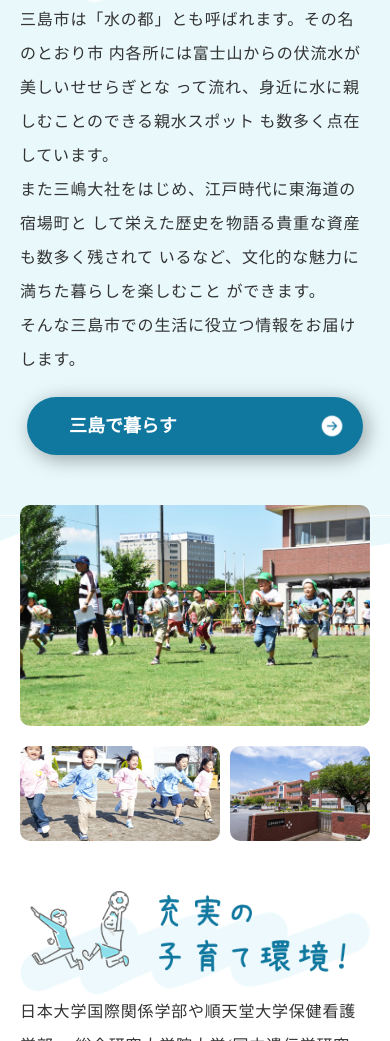
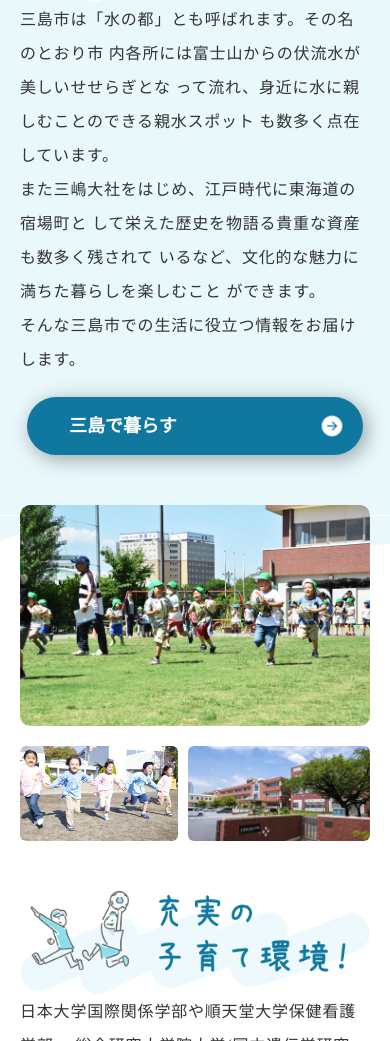
Before and after one commit to thant-nyi-nyi-soe/netcrew, a plain HTML site: page index.html in a window 390 px wide. Shown: the part 3702-4743 px from the top of the page. Drawn offline with Linux system fonts and the light colour scheme.

Commit message:
first four finished

```diff
--- a/assets/css/style.css
+++ b/assets/css/style.css
@@ -580,6 +580,10 @@ body {
     .places_img_ctnr {
         max-height: 95px;
     }
+
+    .places_img {
+        border-radius: 6px;
+    }
 }
 /* mishima places end */
 
@@ -617,6 +621,10 @@ body {
     position: relative;
 }
 
+.edu_small_img_grid {
+    grid-template-columns: 37% auto;
+}
+
 @media screen and (max-width: 768px) {
     .education_grid {
         grid-template-columns: 1fr;
@@ -627,5 +635,9 @@ body {
     .education_sec {
         margin-top: 0;
     }
+
+    .edu_small_img_grid {
+    grid-template-columns: 45% auto;
+}
 }
 /* mishima education end */
--- a/index.html
+++ b/index.html
@@ -160,7 +160,7 @@
                                      <img src="/assets/img/playground.png" alt="" class="places_img_large">
                                  </div>
 
-                                 <div class="places_small_imgs_grid">
+                                 <div class="places_small_imgs_grid edu_small_img_grid">
                                      <div class="places_img_ctnr">
                                          <img src="/assets/img/children.png" alt="" class="places_img">
                                        </div>
```
Lines whose indentation alone changed are shown as unchanged.
